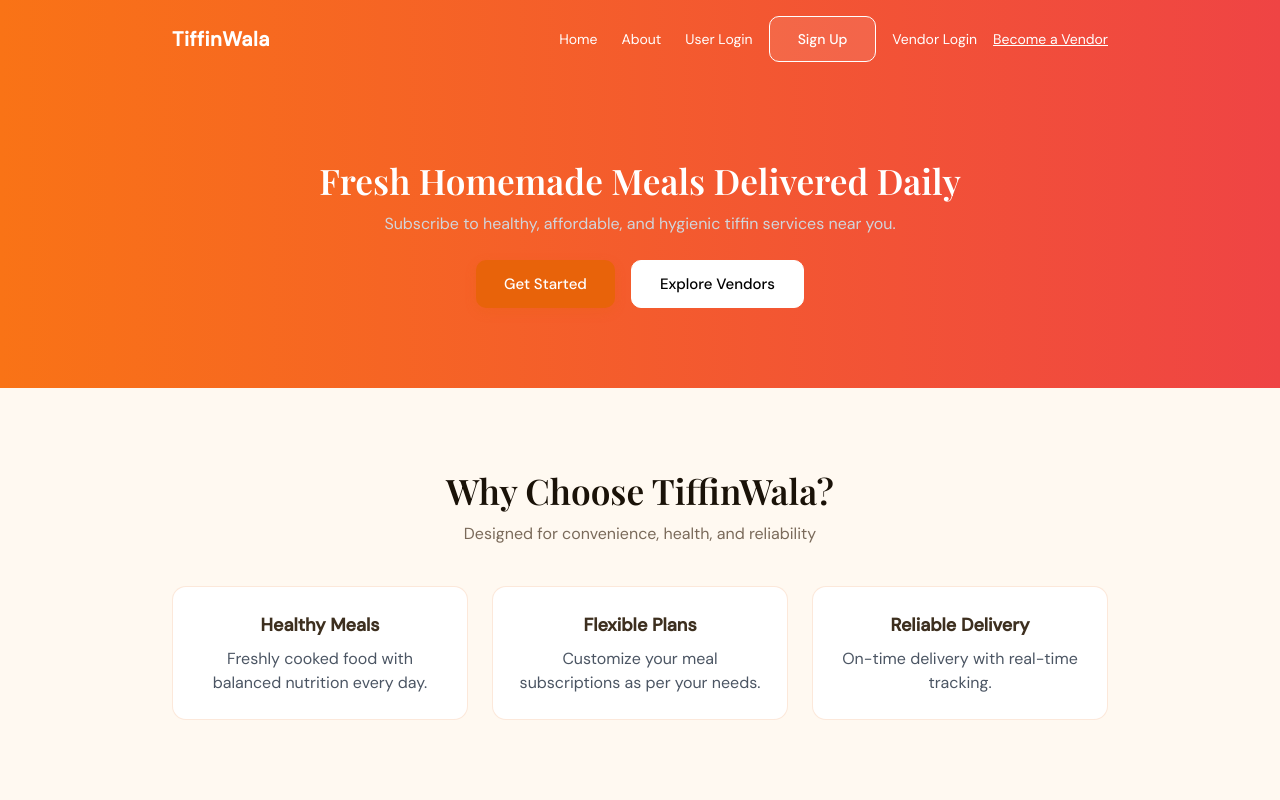
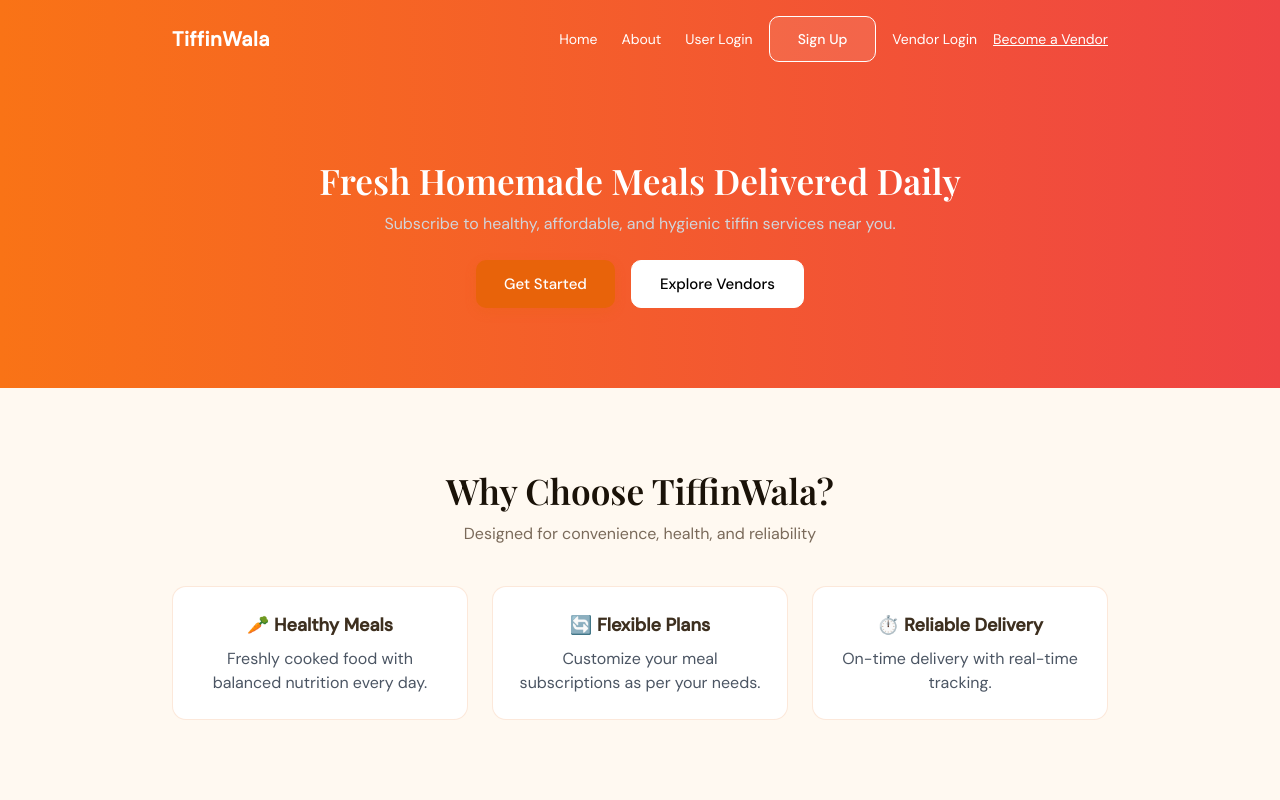
Before and after one commit to vaishnavikathe/tiffinwala, a React (Vite) app in the folder frontend/: page / in a window 1280 px wide. Shown: the top 800 px of the page. Built offline with nearby package versions, Linux system fonts and the light colour scheme.

Commit message:
Change the folder structure

```diff
--- a/frontend/src/pages/Home/Home.jsx
+++ b/frontend/src/pages/Home/Home.jsx
@@ -47,21 +47,21 @@ const Home = () => {
 
           <div className="grid md:grid-cols-3 gap-6 mt-10">
             <div className="card">
-              <h3 className="font-semibold text-lg">Healthy Meals</h3>
+              <h3 className="font-semibold text-lg">🥕 Healthy Meals</h3>
               <p className="text-gray-600 mt-2">
                 Freshly cooked food with balanced nutrition every day.
               </p>
             </div>
 
             <div className="card">
-              <h3 className="font-semibold text-lg">Flexible Plans</h3>
+              <h3 className="font-semibold text-lg">🔄 Flexible Plans</h3>
               <p className="text-gray-600 mt-2">
                 Customize your meal subscriptions as per your needs.
               </p>
             </div>
 
             <div className="card">
-              <h3 className="font-semibold text-lg">Reliable Delivery</h3>
+              <h3 className="font-semibold text-lg">⏱️ Reliable Delivery</h3>
               <p className="text-gray-600 mt-2">
                 On-time delivery with real-time tracking.
               </p>
@@ -71,7 +71,7 @@ const Home = () => {
       </section>
 
       {/* CTA SECTION */}
-      <section className="bg-gray-100 section">
+      <section className="section">
         <div className="container-custom text-center">
           <h2 className="heading">
             Ready to Start Your Meal Plan?
```
Also changed, not shown: frontend/src/pages/Auth/UserLogin.jsx (renamed from frontend/src/pages/User/UserLogin.jsx), frontend/src/pages/Auth/UserRegister.jsx (renamed from frontend/src/pages/User/UserRegister.jsx), frontend/src/pages/Auth/VendorLogin.jsx (renamed from frontend/src/pages/Vendor/VendorLogin.jsx), frontend/src/pages/Auth/VendorRegister.jsx (renamed from frontend/src/pages/Vendor/VendorRegister.jsx), frontend/src/pages/Home/About.jsx (renamed from frontend/src/pages/About/About.jsx).
